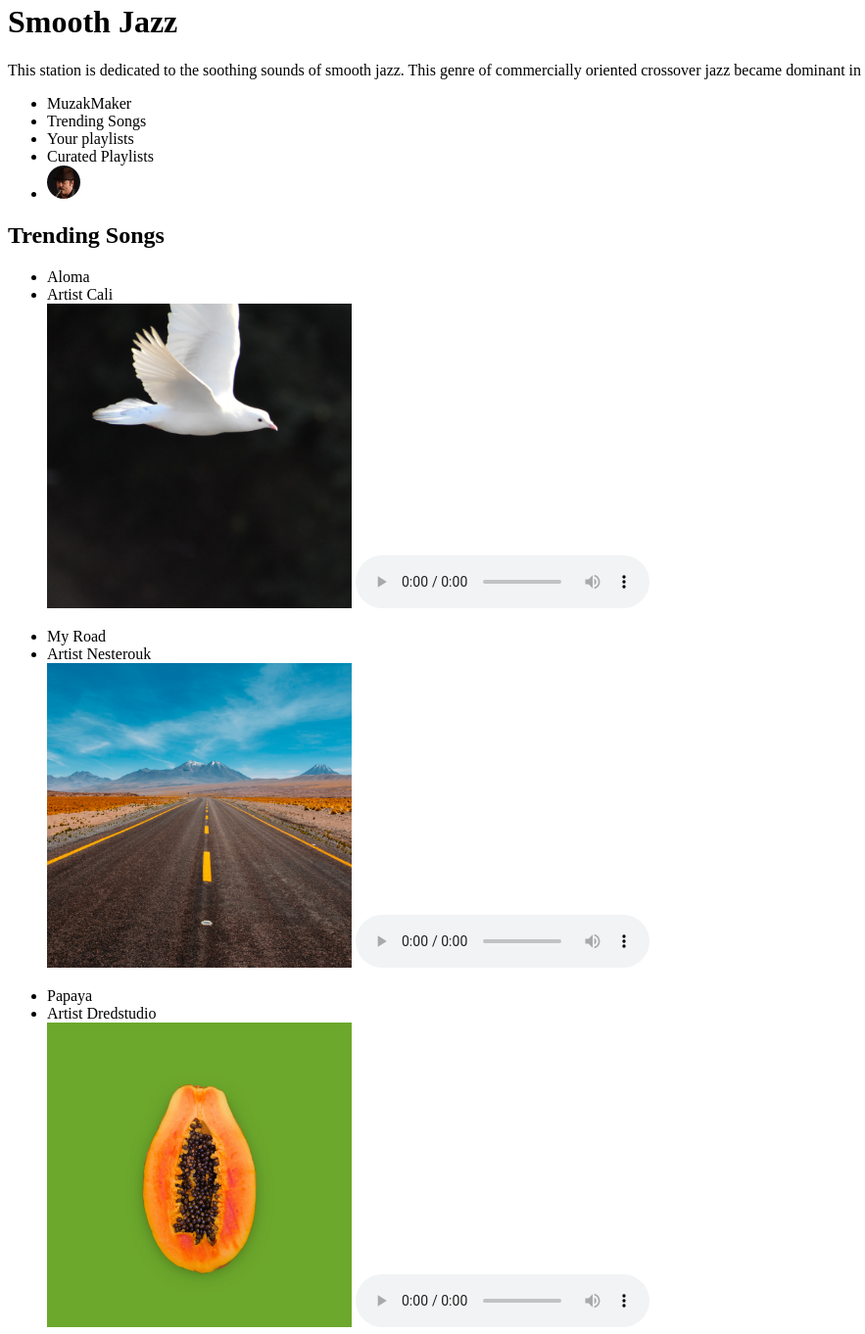
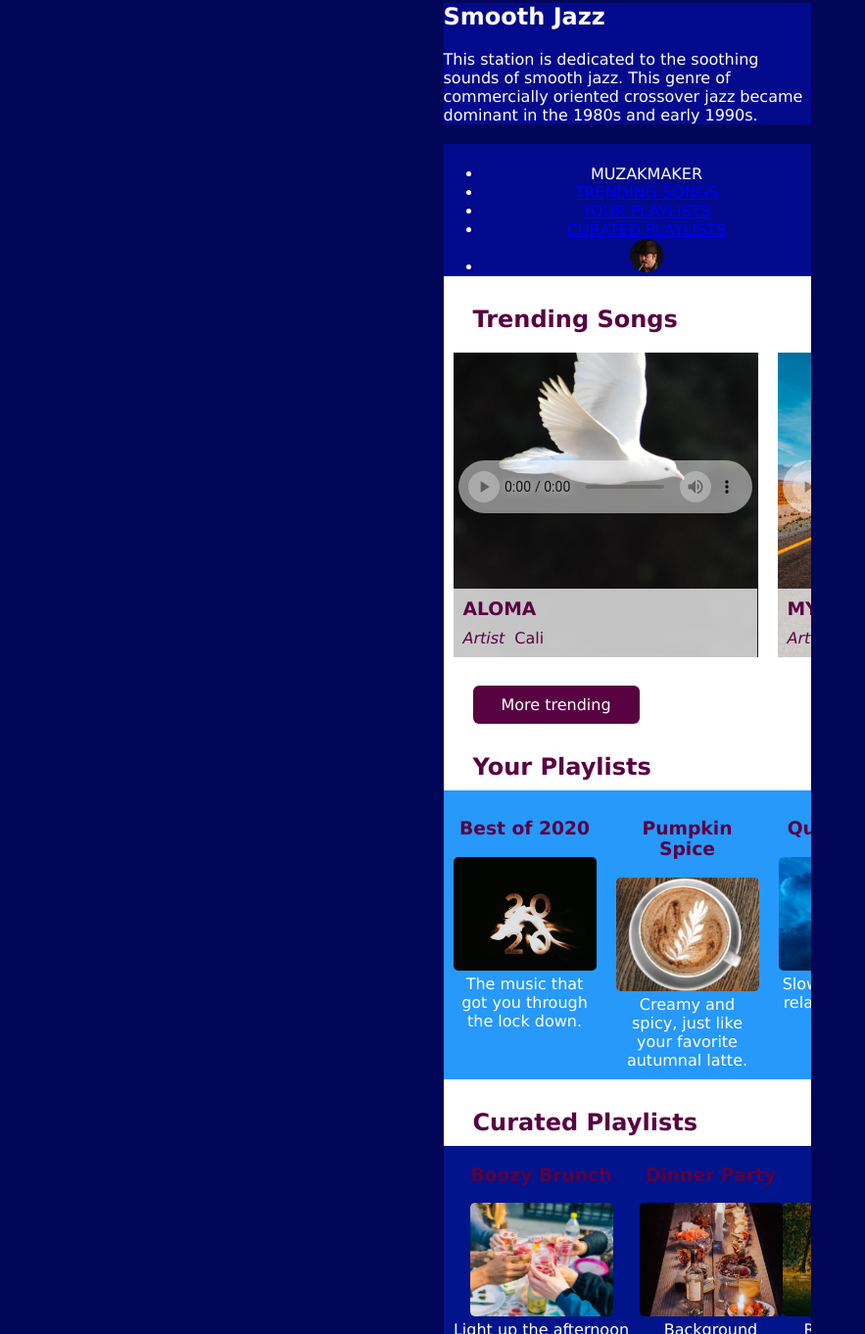
Before and after one commit to Jdog2001/streamingmedia, a plain HTML site: page index.html in a window 1280 px wide. Shown: the part 17-1379 px from the top of the page at 98% size, without its empty margins (0-883 px from the left). Drawn offline with Linux system fonts and the light colour scheme.

Commit message:
Unfinished Final Design
Still need to fix the top of the page and need to fix the last two section's scroll bars.

```diff
--- a/index.html
+++ b/index.html
@@ -4,166 +4,182 @@
   <meta charset="UTF-8">
   <meta http-equiv="X-UA-Compatible" content="IE=edge">
   <meta name="viewport" content="width=device-width, initial-scale=1.0">
+  <meta name="author" content="Hill">
+  <link rel="stylesheet" type="text/css" href="style.css">
   <title>MuzakMaker</title>
 </head>
 
-<body>
+<body id="wrapper">
   <header>
+    <section id="smoothJazz">
       <h1>Smooth Jazz</h1>
       <p>This station is dedicated to the soothing sounds of smooth jazz. This genre of commercially oriented crossover jazz became dominant in the 1980s and early 1990s.</p>
+    </section>
   </header>
   <nav>
+    <h2>Main navigation</h2>
     <ul>
       <li>MuzakMaker</li>
-      <li>Trending Songs</li>
-      <li>Your playlists</li>
-      <li>Curated Playlists</li>
+      <li><a href="#">Trending Songs</a></li>
+      <li><a href="#">Your playlists</a></li>
+      <li><a href="#">Curated Playlists</a></li>
       <li><img src="images/duke-silver.png" alt="duke silver playing the saxophone"></li>
     </ul>
   </nav>
 
   <main>
+    <section id="trending">
+      <h2>Trending Songs</h2>
+      <div class="scroll">
         <section>
-      <h2>Trending Songs</h2>
-      <section>
-        <ul>
-          <li>Aloma</li>
-          <li>Artist Cali</li>
+          <div>
+            <h3>Aloma</h3>
+            <dl>
+              <dt>Artist</dt>
+              <dd>Cali</dd>
+            </dl>
+          </div>
           <img src="images/aloma-cover.png" alt="aloma by cali music cover">
           <audio controls>
             <source src="audio/aloma.mp3" type="audio/mpeg">
           </audio>
-        </ul>
         </section>
 
         <section>
-        <ul>
-          <li>My Road</li>
-          <li>Artist Nesterouk</li>
+          <div>
+            <h3>My Road</h3>
+            <dl>
+              <dt>Artist</dt>
+              <dd>Nesterouk</dd>
+            </dl>
+          </div>
           <img src="images/my-road-cover.png" alt="my road by nesterouk music cover">
           <audio controls>
             <source src="audio/my-road.mp3" type="audio/mpeg">
           </audio>
-        </ul>
         </section>
 
         <section>
-        <ul>
-          <li>Papaya</li>
-          <li>Artist Dredstudio</li>
+          <div>
+            <h3>Papaya</h3>
+            <dl>
+              <dt>Artist</dt>
+              <dd>Dredstudio</dd>
+            </dl>
+          </div>
           <img src="images/papaya-cover.png" alt="papaya by dredstudio music cover">
           <audio controls>
             <source src="audio/papaya.mp3" type="audio/mpeg">
           </audio>
-        </ul>
         </section>
 
         <section>
-        <ul>
-          <li>Smoothies</li>
-          <li>Artist Black Rhomb</li>
+          <div>
+            <h3>Smoothies</h3>
+            <dl>
+              <dt>Artist</dt>
+              <dd>Black Rhomb</dd>
+            </dl>
+          </div>
           <img src="images/smoothies-cover.png" alt="smoothies by black rhomb">
           <audio controls>
             <source src="audio/smoothies.mp3" type="audio/mpeg">
           </audio>
-        </ul>
         </section>
 
         <section>
-        <ul>
-          <li>Successful Performance</li>
-          <li>Artist Ricky Bombino</li>
+          <div>
+            <h3>Successful Performance</h3>
+            <dl>
+              <dt>Artist</dt>
+              <dd>Ricky Bombino</dd>
+            </dl>
+          </div>
           <img src="images/successful-performance-cover.png" alt="successful performance by ricky bombino">
           <audio controls>
             <source src="audio/successful-performance.mp3" type="audio/mpeg">
           </audio>
-        </ul>
+      </div>
+      <a href="#" id="firstButton">More trending</a>
     </section>
 
-      <ul>
-        <li>More trending</li>
-      </ul>
-    </section>
-
-    <section>
+    <section id="playlists">
       <h2>Your Playlists</h2>
 
+      <div id="playlists">
         <section>
+          <h3>Best of 2020</h3>
           <img src="images/best-of-2020-cover.png">
-        <p>Best of 2020</p>
           <p>The music that got you through the lock down.</p>
         </section>
 
         <section>
+          <h3>Pumpkin Spice</h3>
           <img src="images/pumpkin-spice-cover.png">
-        <p>Pumpkin Spice</p>
           <p>Creamy and spicy, just like your favorite autumnal latte.</p>
         </section>
 
         <section>
+          <h3>Quiet Storm</h3>
           <img src="images/quiet-storm-cover.png">
-        <p>Quiet Storm</p>
           <p>Slow tempos and relaxed rhythms.</p>
         </section>
 
         <section>
+          <h3>Smooth Jazz</h3>
           <img src="images/smooth-jazz-cover.png">
-        <p>Smooth Jazz</p>
           <p>The pioneers of smooth jazz</p>
         </section>
 
         <section>
+          <h3>Smooth Study</h3>
           <img src="images/smooth-study-cover.png">
-        <p>Smooth Study</p>
           <p>Background music to keep you going while you study.</p>
         </section>
+      </div>
 
-      <ul>
-        <li>All your playlists</li>
-      </ul>
+      <a href="#" class="more">All your playlists</a>
     </section>
 
-    <section>
+    <section id="curated">
       <h2>Curated Playlists</h2>
       <section>
+        <h3>Boozy Brunch</h3>
         <img src="images/boozy-brunch-cover.png">
-        <p>Boozy Brunch</p>
         <p>Light up the afternoon with these energetic hits.</p>
       </section>
 
       <section>
+        <h3>Dinner Party</h3>
         <img src="images/dinner-party-cover.png" alt="">
-        <p>Dinner Party</p>
         <p>Background music to give your party life, but allow your  guests to chat. </p>
       </section>
 
       <section>
+        <h3>Mellow</h3>
         <img src="images/mellow-cover.png" alt="">
-        <p>Mellow</p>
         <p>Relax after a stressful day with this collection of extra smooth jazz.</p>
       </section>
 
       <section>
+        <h3>Jazz and Chill</h3>
         <img src="images/jazz-chill-cover.png" alt="">
-        <p>Jazz and Chill</p>
         <p>Set the mood with these silky sounds.</p>
       </section>
 
       <section>
+        <h3>Jazz Saxophone</h3>
         <img src="images/smooth-saxophone-cover.png" alt="">
-        <p>Jazz Saxophone</p>
         <p>The greatest collection of your sax favorites.</p>
       </section>
 
-      <ul>
-        <li>More curated</li>
-      </ul>
+      <a href="#" class="more">More curated</a>
     </section>
 
   </main>
 
   <footer>
-  Copyright 2022 Smooth Jazz
+  <p><small>Copyright 2022 Smooth Jazz</small></p>
   </footer>
 
 </body>
--- /dev/null
+++ b/style.css
@@ -0,0 +1,221 @@
+html {
+  background-color: #020659;
+  font-family: Verdana, Geneva, Tahoma, sans-serif;
+}
+
+#wrapper {
+  width: 375px;
+  margin: 0 auto;
+}
+
+header {
+  background-color: #030A8C;
+  color: #FFF;
+}
+
+#smoothJazz {
+  margin: 0;
+}
+p {
+  margin: 0;
+}
+ul {
+  margin: 0;
+}
+
+nav {
+  background-color: #030A8C;
+  text-transform: uppercase;
+  grid-row: 1/2;
+}
+
+nav ul {
+  color: #FFF;
+  text-align: center;
+}
+
+nav h2 {
+  visibility: hidden;
+  height: 1px;
+}
+
+main {
+  background-color: #FFF;
+  color: #000;
+  display: grid;
+  grid-template-columns: 1fr;
+}
+
+h2 {
+  color: #590242;
+  padding-top: 10px;
+  padding-left: 30px;
+  margin-bottom: 10px;
+}
+h3 {
+  color: #590242;
+}
+dl {
+  color: #590242;
+  display: flex;
+}
+dt {
+  font-style: italic;
+  display: flex;
+}
+dd {
+  margin-left: 10px;
+}
+
+audio {
+  position: relative;
+  bottom: 205px;
+  left: 5px;
+}
+audio::-webkit-media-controls-mute-button {
+  background-color: #FFF;
+  border-radius: 50%;
+}
+audio::-webkit-media-controls-play-button {
+  background-color: #FFF;
+  border-radius: 50%;
+}
+audio::-webkit-media-controls-enclosure {
+  background-color: rgba(255, 255, 255, .5);
+}
+
+#trending ::-webkit-scrollbar {
+  width: 15px;
+}
+#trending ::-webkit-scrollbar-track {
+  box-shadow: inset 0 0 15px #590242;
+}
+#trending ::-webkit-scrollbar-thumb {
+  background-color: #590242;
+  border-radius: 12px;
+}
+#trending ::-webkit-scrollbar-thumb:hover {
+  background: #020659;
+}
+#playlists ::-webkit-scrollbar, #curated ::-webkit-scrollbar {
+  width: 15px;
+}
+#playlists ::-webkit-scrollbar-track, #curated ::-webkit-scrollbar-track  {
+  box-shadow: inset 0 0 15px #020659;
+}
+#playlists ::-webkit-scrollbar-thumb, #curated ::-webkit-scrollbar-thumb {
+  background: #020659;
+  border-radius: 12px;
+}
+#playlists ::-webkit-scrollbar-thumb:hover, #curated ::-webkit-scrollbar-thumb:hover {
+  background: #FFF;
+}
+
+
+
+#firstButton {
+  padding: 10px 2px;
+  margin-top: 10px;
+  margin-left: 30px;
+  text-align: center;
+  text-decoration: none;
+  display: inline-block;
+  color: #FFF;
+  background-color: #590242;
+  border-radius: 6px;
+  width: 166px;
+}
+#firstButton:hover {
+  background-color: #020659;
+}
+.more {
+  padding: 10px 2px;
+  margin-top: 10px;
+  margin-left: 30px;
+  text-align: center;
+  text-decoration: none;
+  display: inline-block;
+  color: #FFF;
+  background-color: #590242;
+  border-radius: 6px;
+  width: 166px;
+}
+.more:hover {
+  background-color: #020659;
+}
+
+.scroll {
+  display: flex;
+  grid-template-columns: repeat(5, 1fr);
+  overflow-x: auto;
+  overflow-y: hidden;
+}
+.scroll section {
+  position: relative;
+  height: 320px;
+}
+.scroll h3 {
+  text-transform: uppercase;
+}
+.scroll div {
+  position: absolute;
+  top: 251px;
+  background-color: rgba(255, 255, 255, .75);
+  padding: 5px;
+  height: 60px;
+  width: 300px;
+  margin: 0;
+}
+.scroll h3 {
+  margin: 0;
+  padding: 5px;
+}
+.scroll dl {
+  margin: 0;
+  padding: 5px;
+}
+
+#trending {
+  display: grid;
+}
+#trending section {
+  padding: 10px;
+}
+
+
+#playlists {
+  display: grid;
+  grid-template-columns: 1fr 1fr 1fr 1fr 1fr;
+  width: 375px;
+  overflow: scroll;
+
+}
+
+#playlists h2 {
+  grid-column: 1/6;
+}
+
+#playlists section {
+  text-align: center;
+  color: #FFF;
+  background-color: #2699FB;
+  padding: 10px;
+}
+
+
+#curated {
+  display: grid;
+  grid-template-columns: 1fr 1fr 1fr 1fr 1fr;
+  width: 375px;
+  overflow: scroll;
+}
+
+#curated h2 {
+  grid-column: 1/6;
+}
+
+#curated section {
+  text-align: center;
+  color: #FFF;
+  background-color: #01148C;
+}
```
Lines whose indentation alone changed are shown as unchanged.
